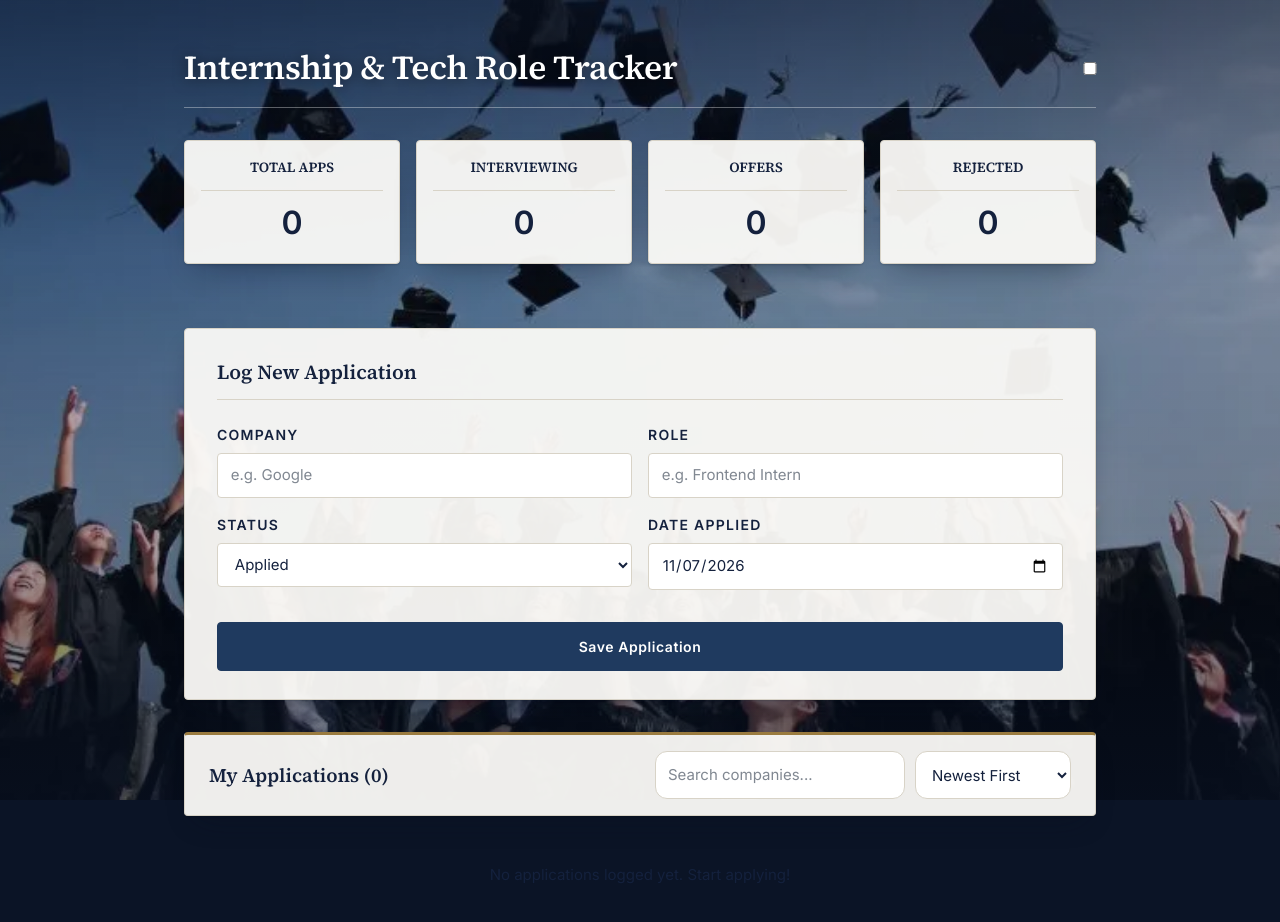
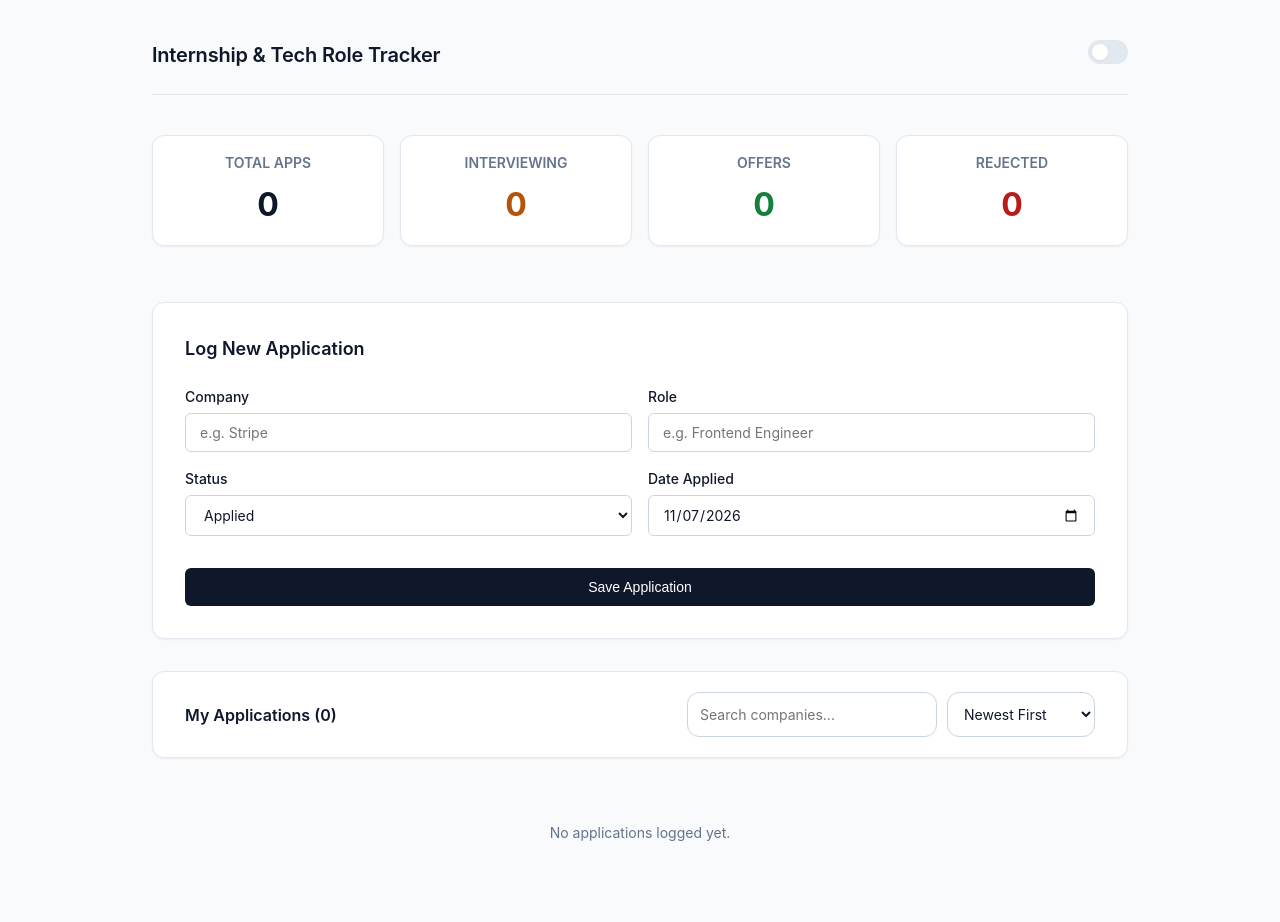
Before and after one commit to jericolobos/web-record, a React (Vite) app in the folder web-record/: page / in a window 1280 px wide. Shown: the top 922 px of the page. Built offline with nearby package versions, Linux system fonts and the light colour scheme.

Commit message:
fix some UI issues

```diff
--- a/web-record/src/components/ApplicationForm.jsx
+++ b/web-record/src/components/ApplicationForm.jsx
@@ -19,10 +19,7 @@ function ApplicationForm({ onAdd, showToast }) {
     if (!formData.company.trim() || !formData.role.trim()) return;
 
     onAdd(formData);
-
-    // NEW: Fire the toast here
-    showToast(`Application saved for ${formData.company}!`, "success");
-
+    showToast(`Application saved for ${formData.company}.`, "success");
     setFormData({
       company: "",
       role: "",
@@ -33,51 +30,35 @@ function ApplicationForm({ onAdd, showToast }) {
 
   return (
     <div className="card">
-      <h2 style={{ marginBottom: "1.5rem" }}>Log New Application</h2>
+      <h2 style={{ marginBottom: "24px", fontSize: "1.125rem" }}>
+        Log New Application
+      </h2>
       <form onSubmit={handleSubmit}>
         <div
           style={{
             display: "grid",
             gridTemplateColumns: "1fr 1fr",
-            gap: "1rem",
-            marginBottom: "1rem",
+            gap: "16px",
+            marginBottom: "16px",
           }}
         >
           <div>
-            <label
-              style={{
-                display: "block",
-                marginBottom: "0.5rem",
-                fontSize: "0.875rem",
-                color: "var(--glass-muted)",
-              }}
-            >
-              Company
-            </label>
+            <label>Company</label>
             <input
               type="text"
               name="company"
-              placeholder="e.g. Google"
+              placeholder="e.g. Stripe"
               value={formData.company}
               onChange={handleChange}
               required
             />
           </div>
           <div>
-            <label
-              style={{
-                display: "block",
-                marginBottom: "0.5rem",
-                fontSize: "0.875rem",
-                color: "var(--glass-muted)",
-              }}
-            >
-              Role
-            </label>
+            <label>Role</label>
             <input
               type="text"
               name="role"
-              placeholder="e.g. Frontend Intern"
+              placeholder="e.g. Frontend Engineer"
               value={formData.role}
               onChange={handleChange}
               required
@@ -89,21 +70,12 @@ function ApplicationForm({ onAdd, showToast }) {
           style={{
             display: "grid",
             gridTemplateColumns: "1fr 1fr",
-            gap: "1rem",
-            marginBottom: "1.5rem",
+            gap: "16px",
+            marginBottom: "32px",
           }}
         >
           <div>
-            <label
-              style={{
-                display: "block",
-                marginBottom: "0.5rem",
-                fontSize: "0.875rem",
-                color: "var(--glass-muted)",
-              }}
-            >
-              Status
-            </label>
+            <label>Status</label>
             <select
               name="status"
               value={formData.status}
@@ -116,16 +88,7 @@ function ApplicationForm({ onAdd, showToast }) {
             </select>
           </div>
           <div>
-            <label
-              style={{
-                display: "block",
-                marginBottom: "0.5rem",
-                fontSize: "0.875rem",
-                color: "var(--glass-muted)",
-              }}
-            >
-              Date Applied
-            </label>
+            <label>Date Applied</label>
             <input
               type="date"
               name="dateApplied"
--- a/web-record/src/components/ApplicationList.jsx
+++ b/web-record/src/components/ApplicationList.jsx
@@ -6,12 +6,13 @@ function ApplicationList({ applications, onUpdate, onDelete, showToast }) {
     return (
       <p
         style={{
-          color: "var(--glass-muted)",
+          color: "var(--text-muted)",
           textAlign: "center",
-          padding: "2rem",
+          padding: "40px 0",
+          fontSize: "0.875rem",
         }}
       >
-        No applications logged yet. Start applying!
+        No applications logged yet.
       </p>
     );
   }
@@ -21,17 +22,17 @@ function ApplicationList({ applications, onUpdate, onDelete, showToast }) {
     return {
       backgroundColor: `var(--status-${statusKey}-bg)`,
       color: `var(--status-${statusKey}-text)`,
-      padding: "0.25rem 0.75rem",
-      borderRadius: "999px",
-      fontSize: "0.875rem",
+      padding: "4px 10px",
+      borderRadius: "6px",
+      fontSize: "0.75rem",
       fontWeight: "600",
       display: "inline-block",
-      marginBottom: "0.5rem",
+      marginBottom: "8px",
     };
   };
 
   return (
-    <div style={{ display: "grid", gap: "1rem" }}>
+    <div style={{ display: "grid", gap: "16px" }}>
       {applications.map((app) => (
         <div
           key={app.id}
@@ -42,32 +43,37 @@ function ApplicationList({ applications, onUpdate, onDelete, showToast }) {
             justifyContent: "space-between",
             alignItems: "center",
             flexWrap: "wrap",
-            gap: "1rem",
+            gap: "16px",
+            padding: "24px",
           }}
         >
           <div>
             <span style={getBadgeStyle(app.status)}>{app.status}</span>
-            <h3 style={{ margin: "0 0 0.25rem 0" }}>{app.company}</h3>
-            <p style={{ margin: "0 0 0.5rem 0", color: "var(--glass-muted)" }}>
+            <h3 style={{ margin: "0 0 4px 0", fontSize: "1.125rem" }}>
+              {app.company}
+            </h3>
+            <p
+              style={{
+                margin: "0 0 8px 0",
+                color: "var(--text-muted)",
+                fontSize: "0.875rem",
+              }}
+            >
               {app.role}
             </p>
-            <small style={{ color: "var(--glass-muted)" }}>
+            <small style={{ color: "var(--text-muted)", fontSize: "0.75rem" }}>
               Applied: {new Date(app.dateApplied).toLocaleDateString()}
             </small>
           </div>
 
-          <div style={{ display: "flex", gap: "10px", alignItems: "center" }}>
+          <div style={{ display: "flex", gap: "12px", alignItems: "center" }}>
             <select
               value={app.status}
               onChange={(e) => {
                 onUpdate({ ...app, status: e.target.value });
-                showToast(`Status updated to ${e.target.value}`, "success"); // Toast fired
+                showToast(`Status updated to ${e.target.value}.`, "success");
               }}
-              style={{
-                width: "auto",
-                padding: "0.5rem 0.75rem",
-                borderRadius: "12px",
-              }}
+              style={{ width: "auto" }}
             >
               <option value="Applied">Applied</option>
               <option value="Interviewing">Interviewing</option>
@@ -75,30 +81,15 @@ function ApplicationList({ applications, onUpdate, onDelete, showToast }) {
               <option value="Offer">Offer</option>
             </select>
 
-            <Link
-              to={`/application/${app.id}`}
-              style={{
-                padding: "0.5rem 1rem",
-                backgroundColor: "var(--input-bg)",
-                color: "var(--glass-text)",
-                border: "1px solid var(--glass-border)",
-                borderRadius: "12px",
-                textDecoration: "none",
-                fontWeight: "600",
-              }}
-            >
+            <Link to={`/application/${app.id}`} className="btn-secondary">
               Details
             </Link>
 
             <button
+              className="btn-danger"
               onClick={() => {
                 onDelete(app.id);
-                showToast(`${app.company} application deleted`, "error"); // Toast fired
-              }}
-              style={{
-                backgroundColor: "var(--danger)",
-                padding: "0.5rem 1rem",
-                borderRadius: "12px",
+                showToast(`${app.company} application deleted.`, "error");
               }}
             >
               Delete
--- a/web-record/src/index.css
+++ b/web-record/src/index.css
@@ -1,363 +1,159 @@
-@import url('https://fonts.googleapis.com/css2?family=Inter:wght@400;500;600&family=Source+Serif+4:opsz,wght@8..60,500;8..60,600&display=swap');
+:root {
+  /* Premium Minimalist Palette */
+  --bg-color: #f8fafc;
+  --card-bg: #ffffff;
+  --text-main: #0f172a;
+  --text-muted: #64748b;
+  --border: #e2e8f0;
 
-/* ------------------------------------------------------------------
-   Tokens
-------------------------------------------------------------------- */
-:root {
-  --font-serif: 'Source Serif 4', Georgia, 'Times New Roman', serif;
-  --font-sans: 'Inter', -apple-system, BlinkMacSystemFont, 'Segoe UI', Roboto, Arial, sans-serif;
+  /* Primary actions use formal dark slate/black */
+  --primary: #0f172a;
+  --primary-text: #ffffff;
+  --primary-hover: #334155;
 
-  --ink: #14213d;
-  --ink-soft: #4b5563;
-  --paper: rgba(251, 250, 247, 0.95);
-  --field: #ffffff;
-  --rule: #d8d3c7;
-  --accent: #1f3a5f;
-  --accent-hover: #162b47;
-  --accent-ink: #ffffff;
-  --brass: #9a7b3f;
-  --danger: #8f2d2d;
+  --danger: #ef4444;
+  --danger-hover: #dc2626;
+  --danger-bg: #ffffff;
 
-  --radius: 4px;
-  --shadow: 0 1px 2px rgba(8, 15, 30, 0.18), 0 14px 30px -14px rgba(8, 15, 30, 0.45);
+  --input-bg: #ffffff;
+  --input-border: #cbd5e1;
 
-  --badge-applied-bg: #e4ebf5;      --badge-applied-fg: #26466f;
-  --badge-interviewing-bg: #f5ecd6; --badge-interviewing-fg: #6b4e12;
-  --badge-offer-bg: #e0eddf;        --badge-offer-fg: #25552b;
-  --badge-rejected-bg: #f3e1e1;     --badge-rejected-fg: #7a2626;
+  /* Formal Status Badges */
+  --status-applied-bg: #f1f5f9;
+  --status-applied-text: #475569;
+  --status-interviewing-bg: #fffbeb;
+  --status-interviewing-text: #b45309;
+  --status-rejected-bg: #fef2f2;
+  --status-rejected-text: #b91c1c;
+  --status-offer-bg: #f0fdf4;
+  --status-offer-text: #15803d;
 
-  /* Photo stays readable in the middle, darker at the top/bottom edges */
-  --scrim: linear-gradient(
-    180deg,
-    rgba(10, 20, 40, 0.62) 0%,
-    rgba(10, 20, 40, 0.28) 32%,
-    rgba(10, 20, 40, 0.34) 68%,
-    rgba(10, 20, 40, 0.68) 100%
-  );
+  --radius-element: 6px;
+  --radius-card: 12px;
+  --shadow-sm: 0 1px 2px 0 rgba(0, 0, 0, 0.05);
+  --shadow-md: 0 4px 6px -1px rgba(0, 0, 0, 0.08), 0 2px 4px -1px rgba(0, 0, 0, 0.04);
 }
 
 [data-theme='dark'] {
-  --ink: #ebe8e1;
-  --ink-soft: #a3a9b5;
-  --paper: rgba(16, 22, 34, 0.94);
-  --field: #0e1420;
-  --rule: rgba(255, 255, 255, 0.13);
-  --accent: #c4a468;
-  --accent-hover: #d4b57b;
-  --accent-ink: #151a24;
-  --brass: #c4a468;
-  --danger: #e08a8a;
-  --shadow: 0 1px 2px rgba(0, 0, 0, 0.5), 0 14px 30px -14px rgba(0, 0, 0, 0.8);
+  --bg-color: #020617;
+  --card-bg: #0f172a;
+  --text-main: #f8fafc;
+  --text-muted: #94a3b8;
+  --border: #1e293b;
 
-  --badge-applied-bg: rgba(70, 110, 170, 0.28);      --badge-applied-fg: #c3d6f2;
-  --badge-interviewing-bg: rgba(196, 164, 104, 0.24); --badge-interviewing-fg: #ecd7a6;
-  --badge-offer-bg: rgba(90, 150, 100, 0.26);        --badge-offer-fg: #c4e5c8;
-  --badge-rejected-bg: rgba(170, 80, 80, 0.28);      --badge-rejected-fg: #f0c3c3;
+  --primary: #f8fafc;
+  --primary-text: #020617;
+  --primary-hover: #e2e8f0;
 
-  --scrim: linear-gradient(
-    180deg,
-    rgba(4, 8, 18, 0.78) 0%,
-    rgba(4, 8, 18, 0.55) 35%,
-    rgba(4, 8, 18, 0.6) 70%,
-    rgba(4, 8, 18, 0.85) 100%
-  );
+  --danger-bg: transparent;
+
+  --input-bg: #0f172a;
+  --input-border: #334155;
+
+  --status-applied-bg: #1e293b;
+  --status-applied-text: #e2e8f0;
+  --status-interviewing-bg: #451a03;
+  --status-interviewing-text: #fde68a;
+  --status-rejected-bg: #450a0a;
+  --status-rejected-text: #fecaca;
+  --status-offer-bg: #052e16;
+  --status-offer-text: #bbf7d0;
 }
 
-/* ------------------------------------------------------------------
-   Base + background
-------------------------------------------------------------------- */
+/* Base Reset */
 * { box-sizing: border-box; }
-
-html { background: #0b1426; }
-
 body {
   margin: 0;
-  min-height: 100vh;
-  font-family: var(--font-sans);
-  font-size: 15px;
+  font-family: 'Inter', -apple-system, BlinkMacSystemFont, 'Segoe UI', Roboto, Helvetica, Arial, sans-serif;
+  background-color: var(--bg-color);
+  color: var(--text-main);
   line-height: 1.5;
-  color: var(--ink);
   -webkit-font-smoothing: antialiased;
+  transition: background-color 0.2s ease;
 }
 
-/* Photo layer (filtered on its own so UI text is never affected) */
-body::before {
-  content: '';
-  position: fixed;
-  inset: 0;
-  z-index: -2;
-  background: url('/src/assets/graduation.jpg') center / cover no-repeat;
-  filter: saturate(0.85) contrast(1.02);
-}
-
-/* Scrim layer: tints the photo toward the navy palette */
-body::after {
-  content: '';
-  position: fixed;
-  inset: 0;
-  z-index: -1;
-  background: var(--scrim);
-  transition: background 0.4s ease;
-}
-
-h1, h2, h3, h4 { margin-top: 0; font-family: var(--font-serif); font-weight: 600; }
-
-/* ------------------------------------------------------------------
-   Layout
-------------------------------------------------------------------- */
-.dashboard-container {
-  max-width: 960px;
-  margin: 0 auto;
-  padding: 48px 24px 72px;
-}
+/* Layout */
+.dashboard-container { max-width: 1024px; margin: 40px auto; padding: 0 24px; }
 
 .header-container {
-  display: flex;
-  justify-content: space-between;
-  align-items: flex-end;
-  gap: 24px;
-  padding-bottom: 20px;
-  margin-bottom: 32px;
-  border-bottom: 1px solid rgba(255, 255, 255, 0.35);
+  display: flex; justify-content: space-between; align-items: center;
+  padding-bottom: 24px; border-bottom: 1px solid var(--border); margin-bottom: 40px;
 }
+.header-title { font-size: 1.25rem; font-weight: 600; margin: 0; letter-spacing: -0.01em; }
 
-.header-eyebrow {
-  display: block;
-  margin-bottom: 6px;
-  font-family: var(--font-sans);
-  font-size: 0.72rem;
-  font-weight: 600;
-  letter-spacing: 0.16em;
-  text-transform: uppercase;
-  color: rgba(255, 255, 255, 0.82);
-}
-
-.header-title {
-  margin: 0;
-  font-size: 2.1rem;
-  line-height: 1.15;
-  letter-spacing: -0.01em;
-  color: #ffffff;
-  text-shadow: 0 1px 14px rgba(0, 0, 0, 0.5);
-}
-
-/* ------------------------------------------------------------------
-   Panels (form, controls bar, list rows, stat tiles)
-------------------------------------------------------------------- */
-.card,
-.controls-bar,
-[class*="summary"] > *,
-[class*="list"] > * {
-  background: var(--paper);
-  border: 1px solid var(--rule);
-  border-radius: var(--radius);
-  box-shadow: var(--shadow);
-}
-
-.card {
-  padding: 28px 32px;
-  margin-bottom: 32px;
-}
-
-.card h2,
-.card h3 {
-  font-size: 1.25rem;
-  padding-bottom: 12px;
-  margin-bottom: 20px;
-  border-bottom: 1px solid var(--rule);
+/* Cards */
+.card, .controls-bar {
+  background: var(--card-bg);
+  border: 1px solid var(--border);
+  border-radius: var(--radius-card);
+  padding: 32px;
+  box-shadow: var(--shadow-sm);
+  margin-bottom: 24px;
 }
 
 .controls-bar {
-  display: flex;
-  justify-content: space-between;
-  align-items: center;
-  flex-wrap: wrap;
-  gap: 16px;
-  padding: 16px 24px;
-  margin-bottom: 16px;
-  border-top: 3px solid var(--brass);
+  display: flex; justify-content: space-between; align-items: center; flex-wrap: wrap; gap: 16px;
+  padding: 20px 32px;
+}
+.controls-bar h2 { margin: 0; font-size: 1rem; font-weight: 600; }
+
+/* Typography & Forms */
+h1, h2, h3, h4 { color: var(--text-main); font-weight: 600; margin-top: 0; }
+label { font-size: 0.875rem; font-weight: 500; color: var(--text-main); margin-bottom: 6px; display: block; }
+
+input, select, textarea {
+  width: 100%; padding: 10px 14px;
+  background-color: var(--input-bg); color: var(--text-main);
+  border: 1px solid var(--input-border); border-radius: var(--radius-element);
+  font-size: 0.875rem; font-family: inherit; transition: border-color 0.15s ease, box-shadow 0.15s ease;
+  outline: none;
+}
+input:focus, select:focus, textarea:focus {
+  border-color: var(--text-muted);
+  box-shadow: 0 0 0 1px var(--text-muted);
 }
 
-.controls-bar h2 { margin: 0; font-size: 1.2rem; }
+/* Buttons */
+button, .btn-secondary {
+  display: inline-block; padding: 10px 18px; text-align: center;
+  background-color: var(--primary); color: var(--primary-text);
+  border: 1px solid transparent; border-radius: var(--radius-element);
+  font-size: 0.875rem; font-weight: 500; cursor: pointer; transition: all 0.15s ease;
+  text-decoration: none;
+}
+button:hover { background-color: var(--primary-hover); }
 
-.controls-fields { display: flex; gap: 10px; flex-wrap: wrap; }
-.controls-fields input[type='text'] { width: 240px; }
-.controls-fields select { width: auto; }
+/* Outline Button Variant for 'Details' */
+.btn-secondary { background-color: transparent; color: var(--text-main); border-color: var(--border); }
+.btn-secondary:hover { background-color: var(--bg-color); border-color: var(--text-muted); }
 
-/* Stat tiles: four across, ruled in brass at the top */
-[class*="summary"] {
-  display: grid;
-  grid-template-columns: repeat(4, 1fr);
-  gap: 16px;
-  margin-bottom: 32px;
+/* Danger Button Variant */
+button.btn-danger { background-color: var(--danger-bg); color: var(--danger); border-color: var(--border); }
+button.btn-danger:hover { background-color: rgba(239, 68, 68, 0.1); border-color: var(--danger); }
+
+/* Minimal Theme Switch */
+.theme-switch { position: relative; display: inline-block; width: 40px; height: 24px; }
+.theme-switch input { opacity: 0; width: 0; height: 0; }
+.theme-slider {
+  position: absolute; cursor: pointer; top: 0; left: 0; right: 0; bottom: 0;
+  background-color: var(--border); transition: 0.2s; border-radius: 24px;
 }
+.theme-slider::before {
+  position: absolute; content: ""; height: 16px; width: 16px; left: 4px; bottom: 4px;
+  background-color: white; transition: 0.2s; border-radius: 50%; box-shadow: var(--shadow-sm);
+}
+input:checked + .theme-slider { background-color: var(--text-main); }
+input:checked + .theme-slider::before { transform: translateX(16px); background-color: var(--bg-color); }
 
-[class*="summary"] > * {
-  padding: 18px 20px;
-  text-align: left;
-  border-top: 3px solid var(--brass);
+/* Toast Alert */
+.toast {
+  position: fixed; bottom: 32px; right: 32px; padding: 16px 24px;
+  border-radius: var(--radius-element); background: var(--card-bg);
+  border: 1px solid var(--border); box-shadow: var(--shadow-md);
+  color: var(--text-main); font-weight: 500; font-size: 0.875rem; z-index: 9999;
+  display: flex; align-items: center; gap: 12px;
+  animation: slideIn 0.3s cubic-bezier(0.16, 1, 0.3, 1) forwards;
 }
-
-/* Application rows */
-[class*="list"] > * {
-  padding: 18px 24px;
-  margin-bottom: 12px;
-  border-left: 3px solid var(--accent);
-}
-
-/* ------------------------------------------------------------------
-   Form elements
-------------------------------------------------------------------- */
-label {
-  display: block;
-  margin-bottom: 6px;
-  font-size: 0.72rem;
-  font-weight: 600;
-  letter-spacing: 0.09em;
-  text-transform: uppercase;
-  color: var(--ink-soft);
-}
-
-input, select, textarea {
-  width: 100%;
-  padding: 0.65rem 0.8rem;
-  font: inherit;
-  color: var(--ink);
-  background: var(--field);
-  border: 1px solid var(--rule);
-  border-radius: var(--radius);
-  outline: none;
-  transition: border-color 0.15s ease, box-shadow 0.15s ease;
-}
-
-input::placeholder, textarea::placeholder { color: var(--ink-soft); opacity: 0.7; }
-
-input:focus, select:focus, textarea:focus {
-  border-color: var(--accent);
-  box-shadow: 0 0 0 2px var(--paper), 0 0 0 4px var(--accent);
-}
-
-/* ------------------------------------------------------------------
-   Buttons: neutral by default, one filled primary action
-------------------------------------------------------------------- */
-button {
-  padding: 0.5rem 1rem;
-  font: inherit;
-  font-size: 0.875rem;
-  font-weight: 500;
-  color: var(--ink);
-  background: transparent;
-  border: 1px solid var(--rule);
-  border-radius: var(--radius);
-  cursor: pointer;
-  transition: background-color 0.15s ease, border-color 0.15s ease, color 0.15s ease;
-}
-
-button:hover { border-color: var(--ink-soft); background: rgba(127, 127, 127, 0.1); }
-button:focus-visible { outline: 2px solid var(--accent); outline-offset: 2px; }
-
-form button[type='submit'],
-.btn-primary {
-  width: 100%;
-  padding: 0.8rem 1.25rem;
-  margin-top: 8px;
-  font-weight: 600;
-  letter-spacing: 0.04em;
-  color: var(--accent-ink);
-  background: var(--accent);
-  border-color: var(--accent);
-}
-
-form button[type='submit']:hover,
-.btn-primary:hover { background: var(--accent-hover); border-color: var(--accent-hover); }
-
-[class*="delete" i],
-[class*="danger" i] { color: var(--danger); border-color: currentColor; }
-[class*="delete" i]:hover,
-[class*="danger" i]:hover { background: var(--danger); color: #fff; border-color: var(--danger); }
-
-/* Status badges */
-span[class*="badge"], span[class*="status"] {
-  display: inline-block;
-  padding: 2px 8px;
-  font-size: 0.68rem;
-  font-weight: 600;
-  letter-spacing: 0.08em;
-  text-transform: uppercase;
-  border-radius: 2px;
-}
-span[class*="applied"] { background: var(--badge-applied-bg); color: var(--badge-applied-fg); }
-span[class*="interview"] { background: var(--badge-interviewing-bg); color: var(--badge-interviewing-fg); }
-span[class*="offer"] { background: var(--badge-offer-bg); color: var(--badge-offer-fg); }
-span[class*="reject"] { background: var(--badge-rejected-bg); color: var(--badge-rejected-fg); }
-
-/* ------------------------------------------------------------------
-   Theme toggle: segmented control instead of an emoji slider
-------------------------------------------------------------------- */
-.theme-toggle {
-  display: inline-flex;
-  border: 1px solid rgba(255, 255, 255, 0.5);
-  border-radius: var(--radius);
-  overflow: hidden;
-}
-
-.theme-toggle button {
-  padding: 0.4rem 0.9rem;
-  font-size: 0.75rem;
-  letter-spacing: 0.08em;
-  text-transform: uppercase;
-  color: rgba(255, 255, 255, 0.85);
-  background: rgba(10, 20, 40, 0.35);
-  border: 0;
-  border-radius: 0;
-}
-
-.theme-toggle button + button { border-left: 1px solid rgba(255, 255, 255, 0.35); }
-.theme-toggle button:hover { background: rgba(255, 255, 255, 0.15); }
-.theme-toggle button[aria-pressed='true'] { background: #ffffff; color: #14213d; font-weight: 600; }
-
-/* ------------------------------------------------------------------
-   Responsive
-------------------------------------------------------------------- */
-@media (max-width: 720px) {
-  .dashboard-container { padding: 28px 16px 48px; }
-  .header-container { flex-direction: column; align-items: flex-start; }
-  .header-title { font-size: 1.6rem; }
-  [class*="summary"] { grid-template-columns: repeat(2, 1fr); }
-  .card { padding: 20px; }
-  .controls-fields, .controls-fields input[type='text'] { width: 100%; }
-}
-
-/* --- Toast Notification --- */
-.toast {
-  position: fixed;
-  bottom: 2rem;
-  right: 2rem;
-  padding: 1rem 1.5rem;
-  border-radius: var(--radius-element);
-  background: var(--glass-bg);
-  backdrop-filter: blur(16px) saturate(140%);
-  -webkit-backdrop-filter: blur(16px) saturate(140%);
-  border: 1px solid var(--glass-border);
-  box-shadow: var(--glass-shadow);
-  color: var(--glass-text);
-  font-weight: 600;
-  z-index: 9999;
-  display: flex;
-  align-items: center;
-  gap: 12px;
-  animation: slideIn 0.3s cubic-bezier(0.175, 0.885, 0.32, 1.275) forwards;
-}
-
-.toast.toast-success {
-  border-left: 6px solid var(--status-offer-text);
-}
-
-.toast.toast-error {
-  border-left: 6px solid var(--danger);
-}
-
-@keyframes slideIn {
-  from { transform: translateX(120%); opacity: 0; }
-  to { transform: translateX(0); opacity: 1; }
-}
+.toast.toast-success { border-left: 3px solid var(--status-offer-text); }
+.toast.toast-error { border-left: 3px solid var(--danger); }
+@keyframes slideIn { from { transform: translateY(100%); opacity: 0; } to { transform: translateY(0); opacity: 1; } }
```
